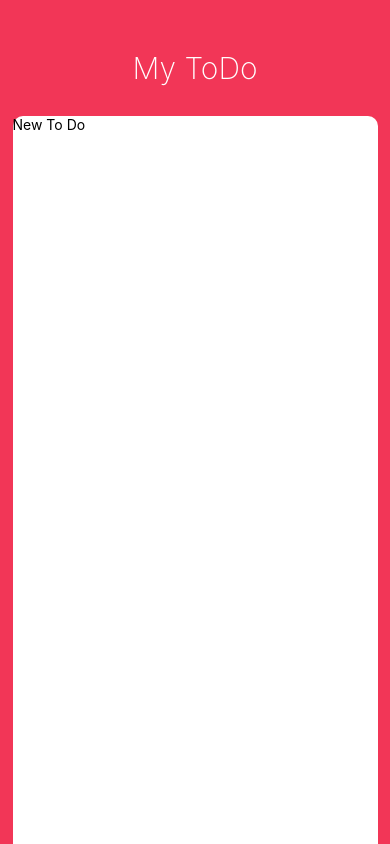
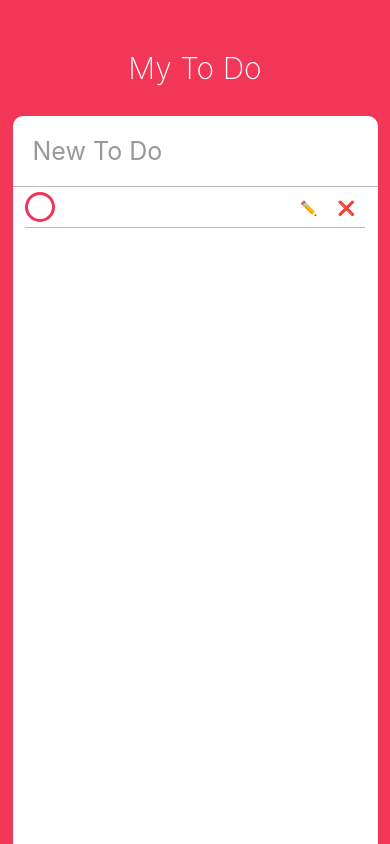
Before and after one commit to applekmeron4/my-todo-app, a React Native app: screen / in a window 390 px wide. Built offline with nearby package versions, Linux system fonts and the light colour scheme.

Commit message:
Added Todo component

```diff
--- a/App.js
+++ b/App.js
@@ -1,23 +1,38 @@
-import React from "react";
+import React, { useState } from "react";
 import {
   StyleSheet,
   Text,
   View,
+  ScrollView,
   StatusBar,
   TextInput,
   Dimensions,
   Platform,
 } from "react-native";
+import Todo from "./Todo";
 
 const { height, width } = Dimensions.get("window");
 
 export default function App() {
+  const [newTodo, setNewTodo] = useState("");
+
   return (
     <View style={styles.container}>
       <StatusBar barStyle="light-content" />
-      <Text style={styles.title}>My ToDo</Text>
+      <Text style={styles.title}>My To Do</Text>
       <View style={styles.card}>
-        <TextInput style={styles.input} placeholder={"New To Do"} />
+        <TextInput
+          style={styles.input}
+          placeholder={"New To Do"}
+          placeholderTextColor={"#999"}
+          value={newTodo}
+          onChangeText={setNewTodo}
+          returnKeyType={"done"}
+          autoCorrect={false}
+        />
+        <ScrollView contentContainerStyle={styles.todos}>
+          <Todo text={"Hello I'm a To Do"} />
+        </ScrollView>
       </View>
     </View>
   );
@@ -57,4 +72,13 @@ const styles = StyleSheet.create({
       },
     }),
   },
+  input: {
+    padding: 20,
+    borderBottomColor: "#bbb",
+    borderBottomWidth: 1,
+    fontSize: 25,
+  },
+  todos: {
+    alignItems: "center",
+  },
 });
--- /dev/null
+++ b/Todo.js
@@ -0,0 +1,143 @@
+import React, { useState } from "react";
+import {
+  View,
+  Text,
+  TouchableOpacity,
+  StyleSheet,
+  Dimensions,
+  TextInput,
+} from "react-native";
+
+const { width, height } = Dimensions.get("window");
+
+const Todo = ({ text }) => {
+  const [isEditing, setIsEditing] = useState(false);
+  const [isCompleted, setIsCompleted] = useState(false);
+  const [todoValue, setTodoValue] = useState("");
+
+  const toggleComplete = () => {
+    setIsCompleted(!isCompleted);
+  };
+
+  const startEditing = () => {
+    setTodoValue(text);
+    setIsEditing(true);
+  };
+
+  const finishEditing = () => {
+    setIsEditing(false);
+  };
+
+  return (
+    <View style={styles.container}>
+      <View style={styles.column}>
+        <TouchableOpacity onPress={toggleComplete}>
+          <View
+            style={[
+              styles.circle,
+              isCompleted ? styles.completedCircle : styles.unCompletedCircle,
+            ]}
+          />
+        </TouchableOpacity>
+        {isEditing ? (
+          <TextInput
+            style={[
+              styles.text,
+              styles.input,
+              isCompleted ? styles.completedText : styles.unCompletedText,
+            ]}
+            value={todoValue}
+            multiline={true}
+            onChangeText={setTodoValue}
+            returnKeyType={"done"}
+            onBlur={finishEditing}
+          />
+        ) : (
+          <Text
+            style={[
+              styles.text,
+              isCompleted ? styles.completedText : styles.unCompletedText,
+            ]}
+          >
+            {todoValue}
+          </Text>
+        )}
+      </View>
+
+      {isEditing ? (
+        <View style={styles.actions}>
+          <TouchableOpacity onPressOut={finishEditing}>
+            <View style={styles.actionContainer}>
+              <Text style={styles.actionText}>✅</Text>
+            </View>
+          </TouchableOpacity>
+        </View>
+      ) : (
+        <View style={styles.actions}>
+          <TouchableOpacity onPressOut={startEditing}>
+            <View style={styles.actionContainer}>
+              <Text style={styles.actionText}>✏️</Text>
+            </View>
+          </TouchableOpacity>
+          <TouchableOpacity>
+            <View style={styles.actionContainer}>
+              <Text style={styles.actionText}>❌</Text>
+            </View>
+          </TouchableOpacity>
+        </View>
+      )}
+    </View>
+  );
+};
+
+const styles = StyleSheet.create({
+  container: {
+    width: width - 50,
+    borderBottomColor: "#bbb",
+    borderBottomWidth: StyleSheet.hairlineWidth,
+    flexDirection: "row",
+    alignItems: "center",
+    justifyContent: "space-between",
+  },
+  text: {
+    fontWeight: "600",
+    fontSize: 20,
+    marginVertical: 20,
+  },
+  completedText: { color: "#bbb", textDecorationLine: "line-through" },
+  unCompletedText: { color: "#353839" },
+  circle: {
+    width: 30,
+    height: 30,
+    borderRadius: 15,
+
+    borderWidth: 3,
+    marginRight: 20,
+  },
+  completedCircle: {
+    borderColor: "#bbb",
+  },
+  unCompletedCircle: {
+    borderColor: "#f23557",
+  },
+  column: {
+    flexDirection: "row",
+    alignItems: "center",
+    width: width / 2,
+    justifyContent: "space-between",
+  },
+  actions: {
+    flexDirection: "row",
+  },
+  actionContainer: {
+    marginVertical: 10,
+    marginHorizontal: 10,
+  },
+  input: {
+    width: width / 2,
+    marginVertical: 15,
+    paddingBottom: 5,
+  },
+});
+
+export default Todo;
```
